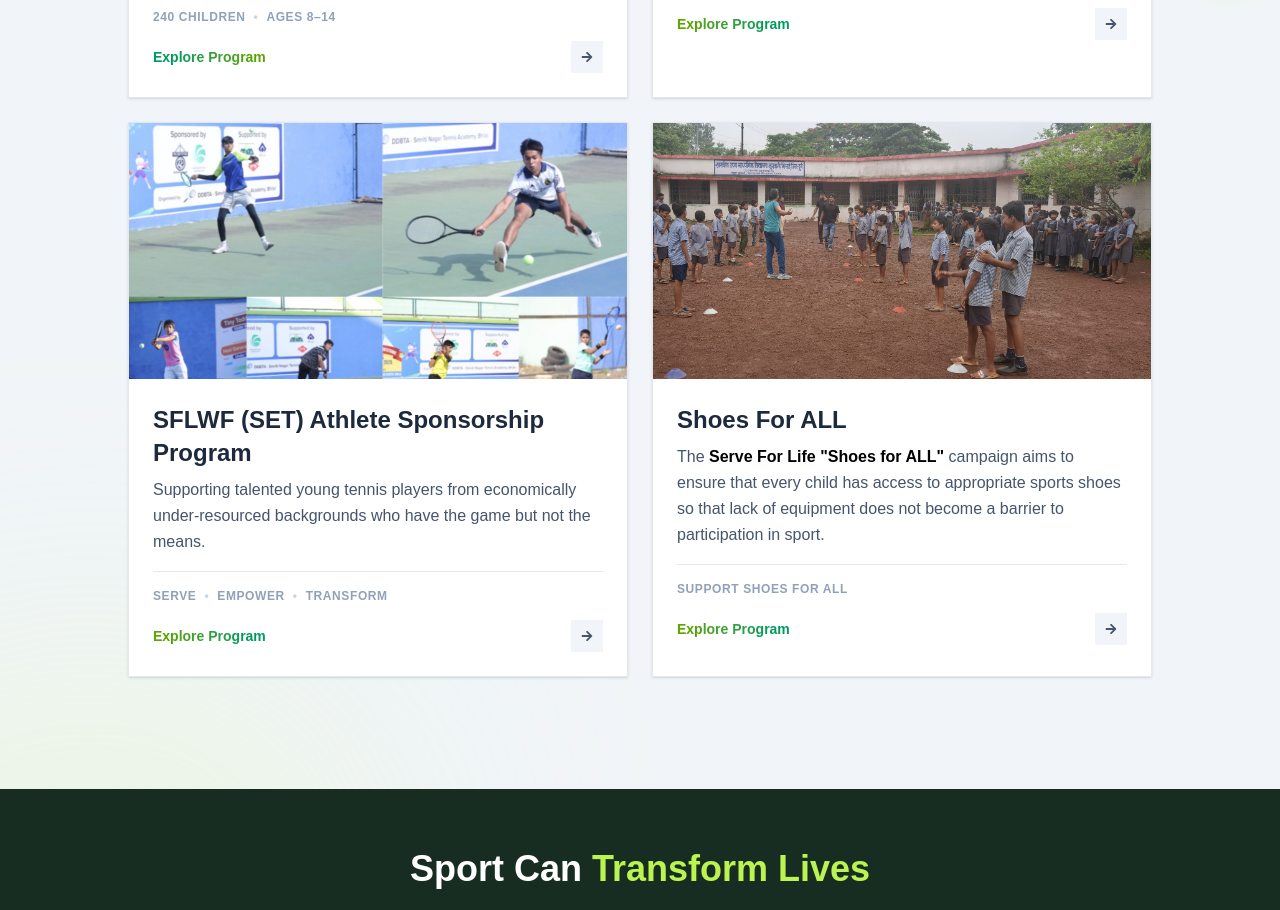
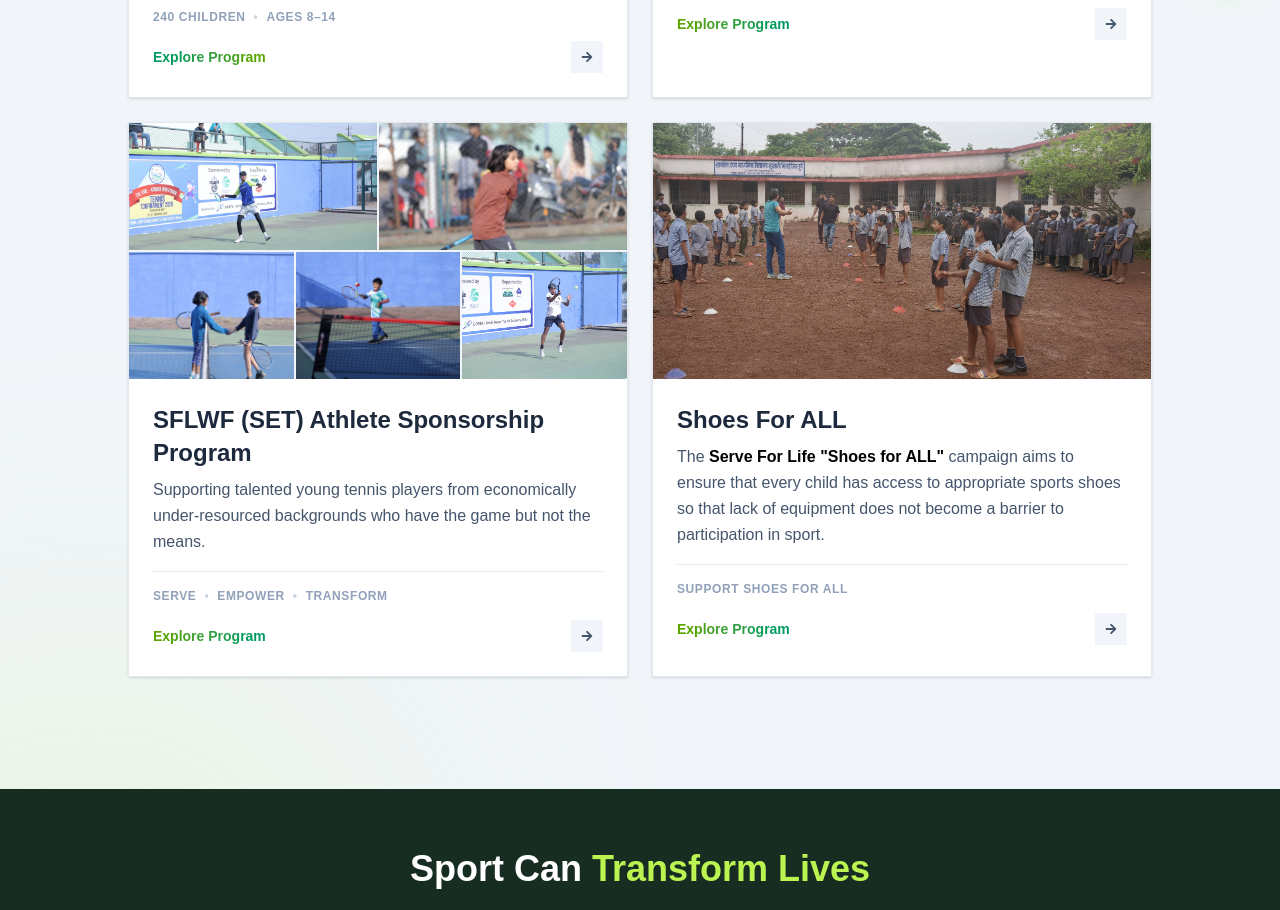
Before and after one commit to Shivanshu666/Serve-For-Life-Welfare-Foundation, a Next.js app in the folder frontend/: page /work in a window 1280 px wide. Shown: the part 800-1710 px from the top of the page. Built offline with nearby package versions, Linux system fonts and the light colour scheme.

Commit message:
A more Images

```diff
--- a/frontend/components/work/OurProgram.tsx
+++ b/frontend/components/work/OurProgram.tsx
@@ -87,7 +87,14 @@
     title: "SFLWF (SET) Athlete Sponsorship Program",
     description:
         "Supporting talented young tennis players from economically under-resourced backgrounds who have the game but not the means.",
-    image: "/images/program2.jpg",
+    image: "/images/program2.jpg",          // ← fallback (rakh lo, kuch tod nahi raha)
+    images: [                                // ← NEW: 5 images collage
+          "/gallery/fsnl2025/G25.jpeg",
+    "/gallery/fsnl2025/G28.jpeg",
+    "/gallery/fsnl2025/G27.jpeg",
+    "/gallery/fsnl2025/G21.jpeg",
+    "/gallery/fsnl2025/G3.avif",
+    ],
     icon: FaTrophy,
     href: "/work/Program2",
     tag: "Athlete Development",
@@ -177,7 +184,44 @@
                                     className="group block h-full overflow-hidden border border-slate-200 bg-white shadow-sm transition-all duration-300 hover:shadow-lg"
                                 >
                                     {/* Image — Full Image Visible */}
+                                  {/* Image — Full Image Visible (single OR 5-image collage) */}
+{/* Image — Full Image Visible (single OR 5-image collage) */}
 <div className="relative h-56 overflow-hidden bg-slate-100 sm:h-64">
+    {program.images && program.images.length > 0 ? (
+        /* --- 5-image collage: 2 top + 3 bottom --- */
+        <div className="absolute inset-0 flex flex-col gap-0.5">
+            {/* Top row — 2 images */}
+            <div className="grid grid-cols-2 gap-0.5 flex-1">
+                {program.images.slice(0, 2).map((src, i) => (
+                    <div key={i} className="relative overflow-hidden">
+                        <Image
+                            src={src}
+                            alt={`${program.title} ${i + 1}`}
+                            fill
+                            sizes="(max-width: 640px) 50vw, 25vw"
+                            className="object-cover transition-transform duration-500 group-hover:scale-105"
+                        />
+                    </div>
+                ))}
+            </div>
+
+            {/* Bottom row — 3 images */}
+            <div className="grid grid-cols-3 gap-0.5 flex-1">
+                {program.images.slice(2, 5).map((src, i) => (
+                    <div key={i} className="relative overflow-hidden">
+                        <Image
+                            src={src}
+                            alt={`${program.title} ${i + 3}`}
+                            fill
+                            sizes="(max-width: 640px) 33vw, 16vw"
+                            className="object-cover transition-transform duration-500 group-hover:scale-105"
+                        />
+                    </div>
+                ))}
+            </div>
+        </div>
+    ) : (
+        /* --- Fallback: single image (baaki 3 cards ke liye) --- */
         <Image
             src={program.image}
             alt={program.title}
@@ -185,11 +229,8 @@
             sizes="(max-width: 640px) 100vw, 50vw"
             className="object-cover transition-transform duration-500 group-hover:scale-105"
         />
-
-                                        {/* Overlay */}
-                                        {/* <div className="absolute inset-0 bg-gradient-to-t from-black/30 via-black/5 to-transparent" /> */}
+    )}
 </div>
-
                                     {/* Content — compact padding */}
                                     <div className="p-5 sm:p-6">
                                         <h2 className="text-xl font-bold leading-snug text-slate-800 transition-colors duration-300 group-hover:text-emerald-700 sm:text-2xl">
--- a/frontend/components/work/Program2.tsx
+++ b/frontend/components/work/Program2.tsx
@@ -33,7 +33,7 @@
       className="space-y-12"
     >
       {/* ===== HERO BANNER ===== */}
-      <motion.div variants={fadeUp} className="relative h-[300px] w-full overflow-hidden rounded-2xl shadow-lg sm:h-[400px]">
+      {/* <motion.div variants={fadeUp} className="relative h-[300px] w-full overflow-hidden rounded-2xl shadow-lg sm:h-[400px]">
         <Image
           src="/images/program22.jpg"
           alt="Athlete Sponsorship Program"
@@ -54,7 +54,58 @@
           </p>
         </div>
       </motion.div>
+ */}
 
+ {/* ===== HERO BANNER (6-IMAGE COLLAGE) ===== */}
+<motion.div className="relative h-[300px] w-full overflow-hidden rounded-2xl shadow-lg sm:h-[400px]">
+  {/* Collage Grid — 3 cols × 2 rows */}
+  <div className="absolute inset-0 grid grid-cols-3 grid-rows-2 gap-0">
+    {[
+      // "/images/program22.jpg",
+      // "/images/program22.jpg",
+      // "/images/program22.jpg",
+      // "/images/program22.jpg",
+      // "/images/program22.jpg",
+      // "/images/program22.jpg",
+    "/gallery/fsnl2025/G20.jpeg",
+    "/gallery/fsnl2025/G23.jpeg",
+    "/gallery/fsnl2025/G27.jpeg",
+    "/gallery/fsnl2025/G17.avif",
+    "/gallery/fsnl2025/G6.avif",
+    "/gallery/fsnl2025/G24.jpeg",
+
+
+
+    ].map((src, i) => (
+      <div key={i} className="relative h-full w-full overflow-hidden">
+        <Image
+          src={src}
+          alt={`Athlete Sponsorship Program ${i + 1}`}
+          fill
+          priority={i === 0}
+          className="object-cover"
+          sizes="(max-width: 640px) 33vw, 33vw"
+        />
+      </div>
+    ))}
+  </div>
+
+  {/* Dark overlay (unchanged) */}
+  <div className="absolute inset-0 bg-gradient-to-t from-black/70 via-black/30 to-transparent" />
+
+  {/* Text content (unchanged) */}
+  <div className="absolute bottom-6 left-6 right-6 text-white sm:bottom-10 sm:left-10">
+    <span className="inline-block rounded-full bg-lime-500/80 px-3 py-1 text-xs font-semibold uppercase tracking-wider backdrop-blur-sm">
+      Athlete Development
+    </span>
+    <h1 className="mt-3 text-3xl font-bold sm:text-4xl lg:text-5xl">
+      SFLWF (SET) Athlete Sponsorship Program
+    </h1>
+    <p className="mt-2 max-w-2xl text-sm text-white/90 sm:text-base">
+      Supporting talented young tennis players who have the game but not the means.
+    </p>
+  </div>
+</motion.div>
 
 {/* ===== OVERVIEW + STATS ===== */}
 <motion.div variants={fadeUp} className="grid gap-8 md:grid-cols-3">
```
Lines whose indentation alone changed are shown as unchanged.
